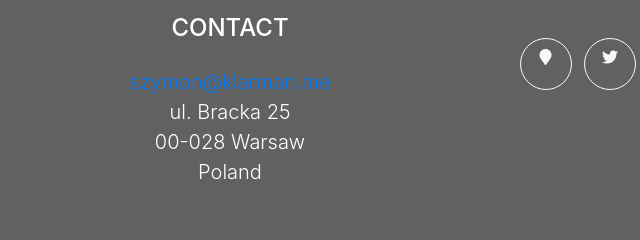
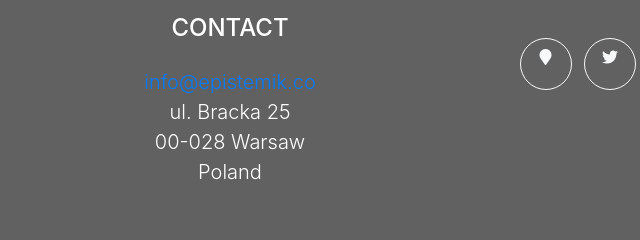
Before and after one commit to epistemik-co/epistemik-co.github.io, a website with bundled scripts: page index.html in a window 1280 px wide. Shown: the part 3813-4053 px from the top of the page, 30-670 px from the left. Built offline with nearby package versions, Linux system fonts and the light colour scheme.

Commit message:
email change

```diff
--- a/index.html
+++ b/index.html
@@ -326,7 +326,7 @@
         <div class="col-md-4 mb-5 mb-lg-0">
           <h4 class="text-uppercase mb-4" id="contact">Contact</h4>
           <p class="lead mb-0">
-            <a class="link" href="mailto:szymon@klarman.me">szymon@klarman.me</a>
+            <a class="link" href="mailto:info@epistemik.co">info@epistemik.co</a>
             <!-- <br> Warsaw / Poland  -->
             <br>ul. Bracka 25
             <br>00-028 Warsaw
```
